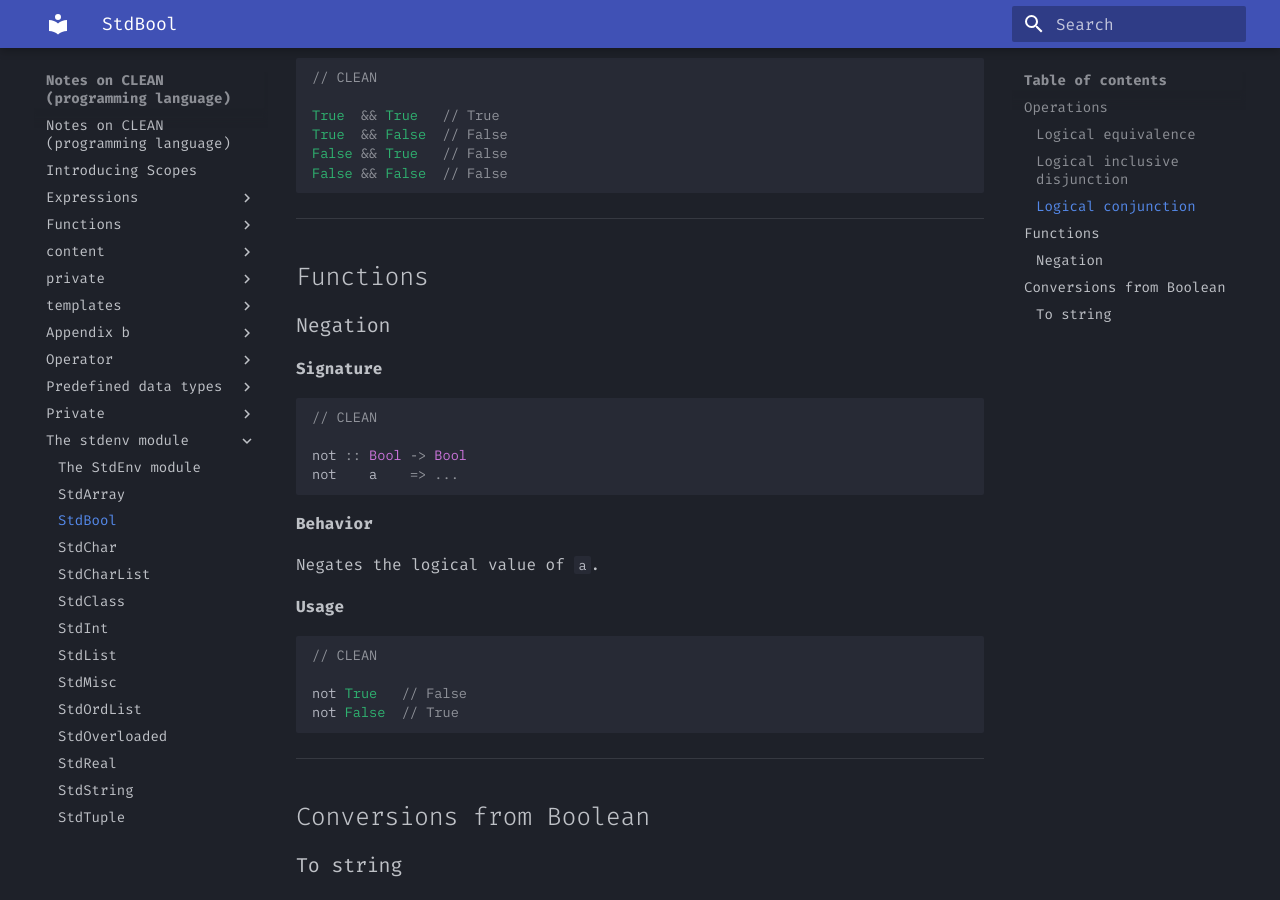
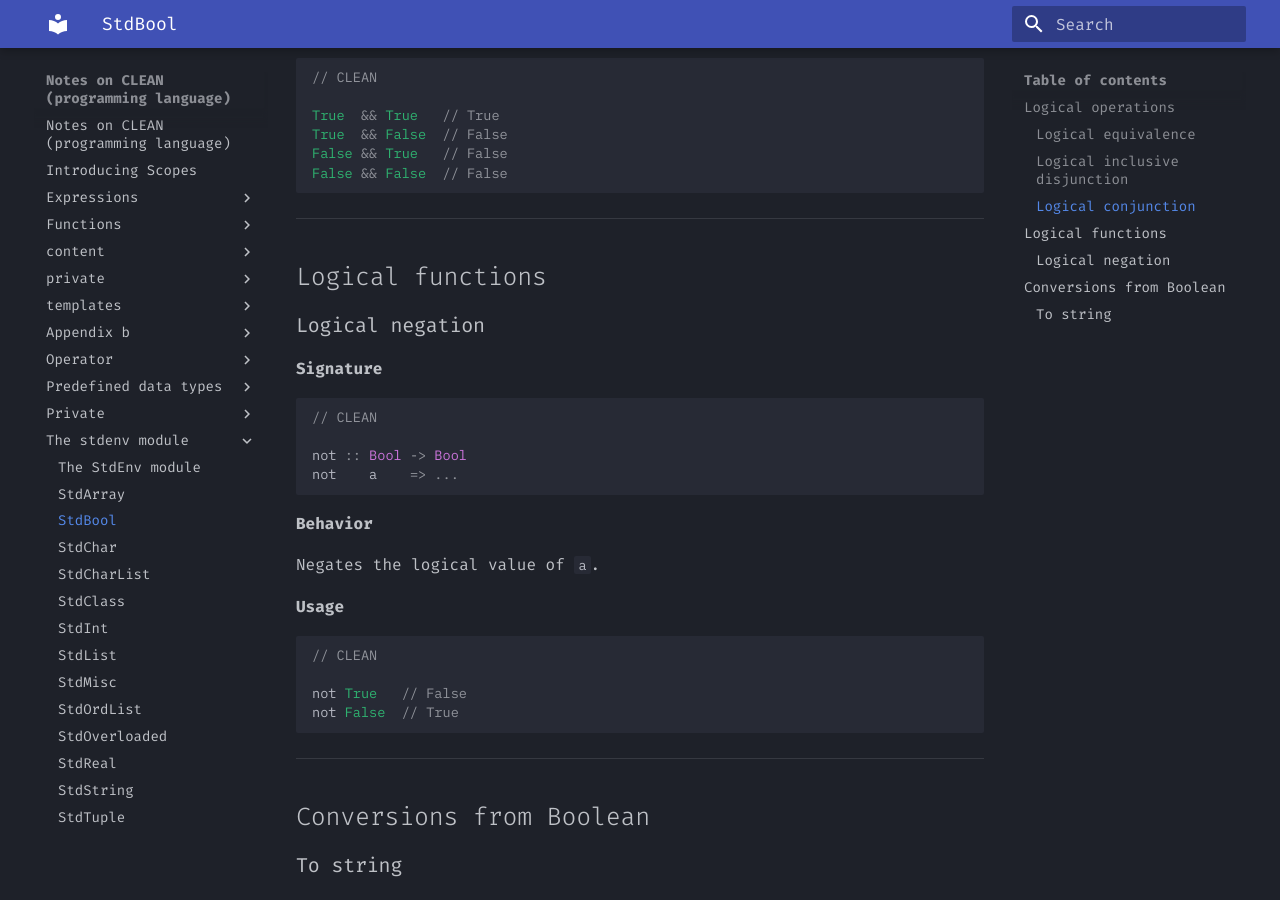
Before and after one commit to Eurydia/notes-on-clean-programming-language, an MkDocs documentation site: the page built from docs/the-stdenv-module/stdbool.md, in a window 1280 px wide and 900 px high, scrolled down 1626 px. Built offline with MkDocs 1.6.1 and Material for MkDocs 9.7.7, drawn with Linux system fonts in a browser that asks for light colours; some of the changed text lies outside the part shown.

Commit message:
Update stdbool.md

```diff
--- a/docs/the-stdenv-module/stdbool.md
+++ b/docs/the-stdenv-module/stdbool.md
@@ -2,7 +2,7 @@
 
 Visit [StdBool](https://cloogle.org/src/#base-stdenv/StdBool;icl;line=1) on Cloogle for source code of this module.
 
-## Operations
+## Logical operations
 
 ### Logical equivalence
 
@@ -87,9 +87,9 @@ False && False  // False
 
 ---
 
-## Functions
+## Logical functions
 
-### Negation
+### Logical negation
 
 **Signature**
 
```
